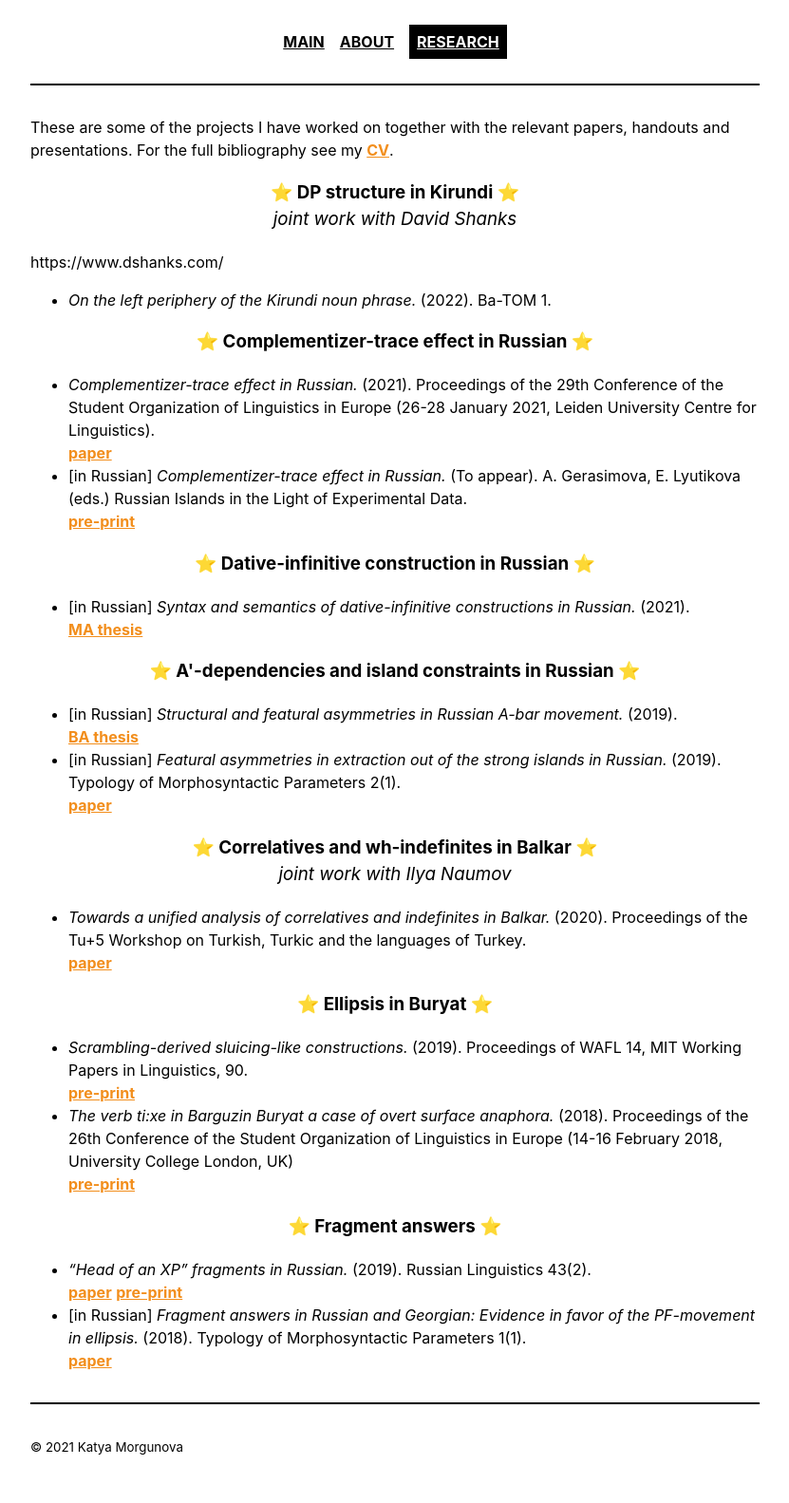
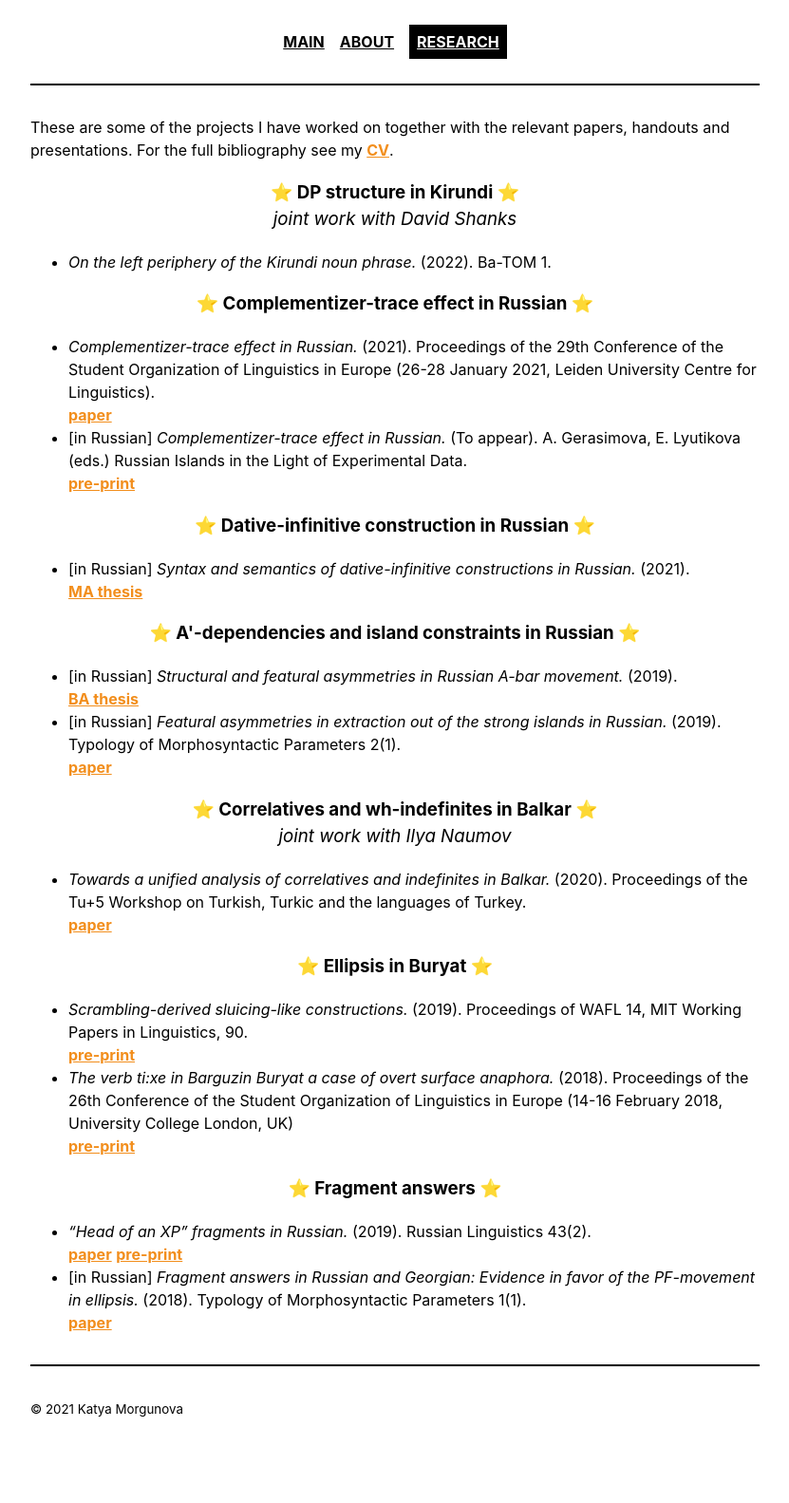
Before and after one commit to morgunova-katya/morgunova-katya.github.io, a Jekyll site: the page built from _pages/research.md, in a window 1280 px wide. Shown: the whole page at 95% size, without its empty margins (224-1055 px from the left). Built offline with Jekyll 4.4.1, drawn with Linux system fonts in a browser that asks for light colours; after the commit the page ends 1543 px from its top, so only the background shows below that; part of the change alters nothing that is shown.

Commit message:
no david

```diff
--- a/_pages/research.md
+++ b/_pages/research.md
@@ -6,8 +6,6 @@ title: Research
 These are some of the projects I have worked on together with the relevant papers, handouts and presentations. For the full bibliography see my <a href="{{ site.baseurl }}/files/morgunova_cv.pdf" class="pdf">CV</a>.
 
 <center><h3> &#11088; DP structure in Kirundi &#11088; <br> <span style="font-weight:normal"><i>joint work with David Shanks</i></span></h3> </center>
-
-https://www.dshanks.com/
 
 <ul>
 <li> <i>On the left periphery of the Kirundi noun phrase.</i> (2022). Ba-TOM 1. </li>
```
